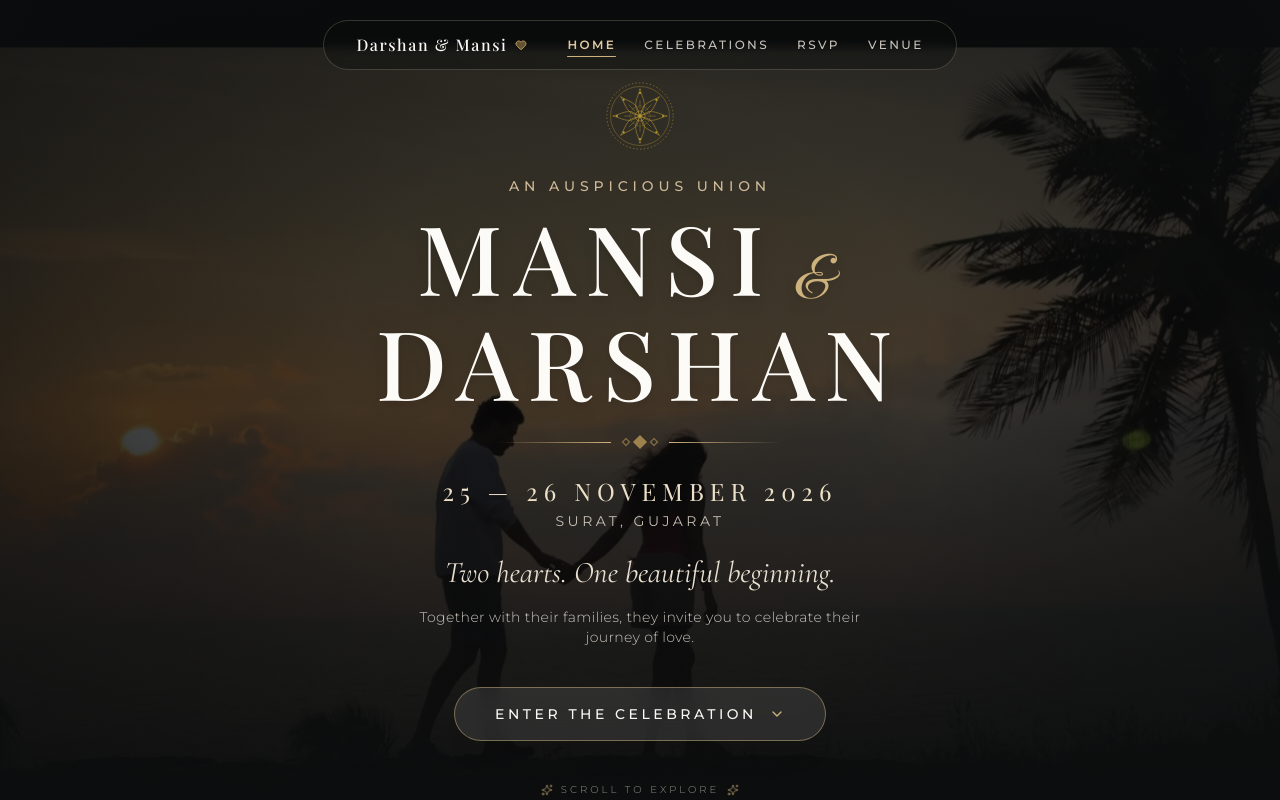
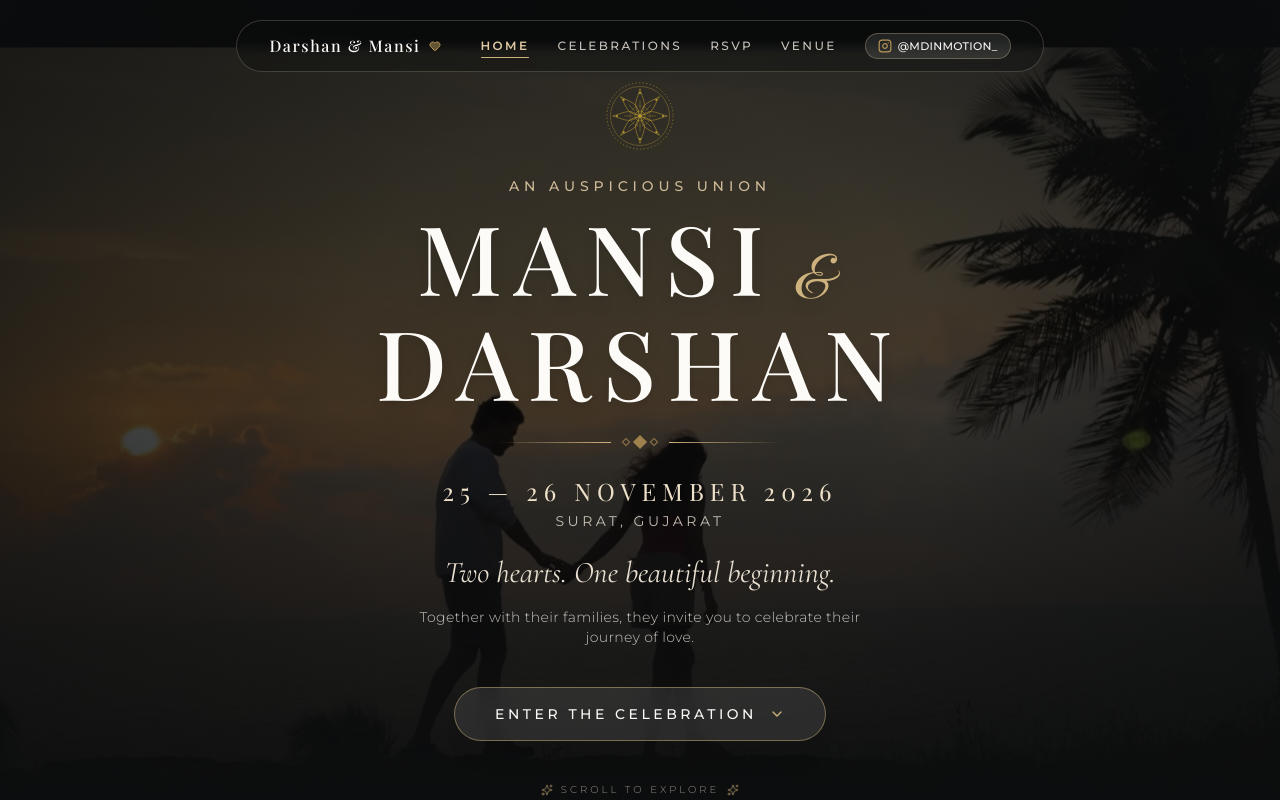
Before and after one commit to darshan-vala/dm-forever, a React (Vite) app: page / in a window 1280 px wide. Shown: the top 800 px of the page. Built offline with nearby package versions, Linux system fonts and the light colour scheme; a web font is replaced by a local one.

Commit message:
added insta page

```diff
--- a/src/components/ui/FloatingNav.tsx
+++ b/src/components/ui/FloatingNav.tsx
@@ -2,6 +2,7 @@ import React, { useState, useEffect } from 'react';
 import { motion, AnimatePresence } from 'framer-motion';
 import { Menu, X, Heart } from 'lucide-react';
 import { weddingConfig } from '../../config/wedding';
+import { InstagramIcon } from './InstagramIcon';
 
 interface NavItem {
   name: string;
@@ -115,6 +116,22 @@ export const FloatingNav: React.FC = () => {
                 </a>
               );
             })}
+
+            {/* Instagram Updates */}
+            <a
+              href={weddingConfig.social.instagram.url}
+              target="_blank"
+              rel="noopener noreferrer"
+              className={`flex items-center gap-1.5 px-3 py-1 rounded-full text-[11px] font-medium tracking-wide transition-all border ${
+                scrolled
+                  ? 'bg-gold-500/10 hover:bg-gold-500/20 text-burgundy-900 border-gold-300/80 hover:border-gold-400'
+                  : 'bg-ivory-50/10 hover:bg-gold-500/20 text-ivory-100 border-gold-300/30 hover:border-gold-300/60'
+              }`}
+              title="Get latest updates on @mdinmotion_"
+            >
+              <InstagramIcon className="w-3.5 h-3.5 text-gold-500" />
+              <span>@mdinmotion_</span>
+            </a>
           </nav>
 
           {/* Mobile Hamburger Trigger */}
@@ -171,6 +188,20 @@ export const FloatingNav: React.FC = () => {
               ))}
             </nav>
 
+            {/* Mobile Instagram Updates */}
+            <div className="flex justify-center my-4">
+              <a
+                href={weddingConfig.social.instagram.url}
+                target="_blank"
+                rel="noopener noreferrer"
+                onClick={() => setMobileOpen(false)}
+                className="inline-flex items-center gap-2.5 px-6 py-2.5 rounded-full bg-gold-500/10 hover:bg-gold-500/20 border border-gold-400/40 text-gold-300 text-xs tracking-widest uppercase transition-all"
+              >
+                <InstagramIcon className="w-4 h-4 text-gold-400" />
+                <span>Updates: @mdinmotion_</span>
+              </a>
+            </div>
+
             <div className="text-center pt-6 border-t border-gold-400/20">
               <p className="text-xs uppercase tracking-[0.25em] text-gold-400/80 mb-2">
                 {weddingConfig.wedding.displayDates}
--- /dev/null
+++ b/src/components/ui/InstagramIcon.tsx
@@ -0,0 +1,24 @@
+import React from 'react';
+
+interface InstagramIconProps {
+  className?: string;
+}
+
+export const InstagramIcon: React.FC<InstagramIconProps> = ({ className = 'w-4 h-4' }) => {
+  return (
+    <svg
+      viewBox="0 0 24 24"
+      fill="none"
+      stroke="currentColor"
+      strokeWidth="2"
+      strokeLinecap="round"
+      strokeLinejoin="round"
+      className={className}
+      aria-hidden="true"
+    >
+      <rect width="20" height="20" x="2" y="2" rx="5" ry="5" />
+      <path d="M16 11.37A4 4 0 1 1 12.63 8 4 4 0 0 1 16 11.37z" />
+      <line x1="17.5" x2="17.51" y1="6.5" y2="6.5" />
+    </svg>
+  );
+};
--- a/src/config/wedding.ts
+++ b/src/config/wedding.ts
@@ -278,4 +278,10 @@ export const weddingConfig: WeddingConfig = {
     title: 'Ambient Wedding Sitar & Flute',
     audioUrl: '', // Supported: if blank, synthesizes gentle acoustic ambient harmonium & harp chimes
   },
+  social: {
+    instagram: {
+      handle: '@mdinmotion_',
+      url: 'https://www.instagram.com/mdinmotion_/',
+    },
+  },
 };
--- a/src/sections/ForeverFooter.tsx
+++ b/src/sections/ForeverFooter.tsx
@@ -3,10 +3,11 @@ import { motion } from 'framer-motion';
 import { weddingConfig } from '../config/wedding';
 import { MandalaMotif } from '../components/ui/MandalaMotif';
 import { OrnamentalDivider } from '../components/ui/OrnamentalBorder';
-import { Heart, ArrowUp } from 'lucide-react';
+import { Heart, ArrowUp, ExternalLink } from 'lucide-react';
+import { InstagramIcon } from '../components/ui/InstagramIcon';
 
 export const ForeverFooter: React.FC = () => {
-  const { couple, wedding, venue } = weddingConfig;
+  const { couple, wedding, venue, social } = weddingConfig;
 
   const scrollToTop = () => {
     window.scrollTo({ top: 0, behavior: 'smooth' });
@@ -76,6 +77,35 @@ export const ForeverFooter: React.FC = () => {
           {venue.name} • Surat, Gujarat
         </motion.p>
 
+        {/* Latest Updates on Instagram */}
+        <motion.div
+          initial={{ opacity: 0, y: 15 }}
+          whileInView={{ opacity: 1, y: 0 }}
+          viewport={{ once: true }}
+          transition={{ duration: 0.2, delay: 0.055 }}
+          className="mt-8 mb-2"
+        >
+          <a
+            href={social.instagram.url}
+            target="_blank"
+            rel="noopener noreferrer"
+            className="group inline-flex items-center gap-3.5 px-6 py-3 rounded-full bg-gradient-to-r from-charcoal-900/90 via-burgundy-950/80 to-charcoal-900/90 hover:from-burgundy-900/90 hover:to-charcoal-900 border border-gold-400/40 hover:border-gold-300 shadow-luxury hover:shadow-gold-glow transition-all duration-300"
+          >
+            <div className="w-8 h-8 rounded-full bg-gradient-to-tr from-[#f09433] via-[#dc2743] to-[#bc1888] flex items-center justify-center shadow-md group-hover:scale-105 transition-transform">
+              <InstagramIcon className="w-4 h-4 text-white" />
+            </div>
+            <div className="text-left">
+              <span className="block text-[10px] uppercase tracking-[0.22em] text-gold-300/90 font-medium">
+                Get latest updates on
+              </span>
+              <span className="font-serif text-sm tracking-wider text-ivory-100 group-hover:text-gold-200 transition-colors font-medium">
+                {social.instagram.handle}
+              </span>
+            </div>
+            <ExternalLink className="w-3.5 h-3.5 text-gold-400/80 group-hover:text-gold-300 group-hover:translate-x-0.5 group-hover:-translate-y-0.5 transition-transform ml-1" />
+          </a>
+        </motion.div>
+
         {/* Subtle Animated Ornamental Divider */}
         <motion.div
           initial={{ opacity: 0, scaleX: 0 }}
--- a/src/types/wedding.ts
+++ b/src/types/wedding.ts
@@ -122,4 +122,10 @@ export interface WeddingConfig {
     title: string;
     audioUrl?: string;
   };
+  social: {
+    instagram: {
+      handle: string;
+      url: string;
+    };
+  };
 }
```
